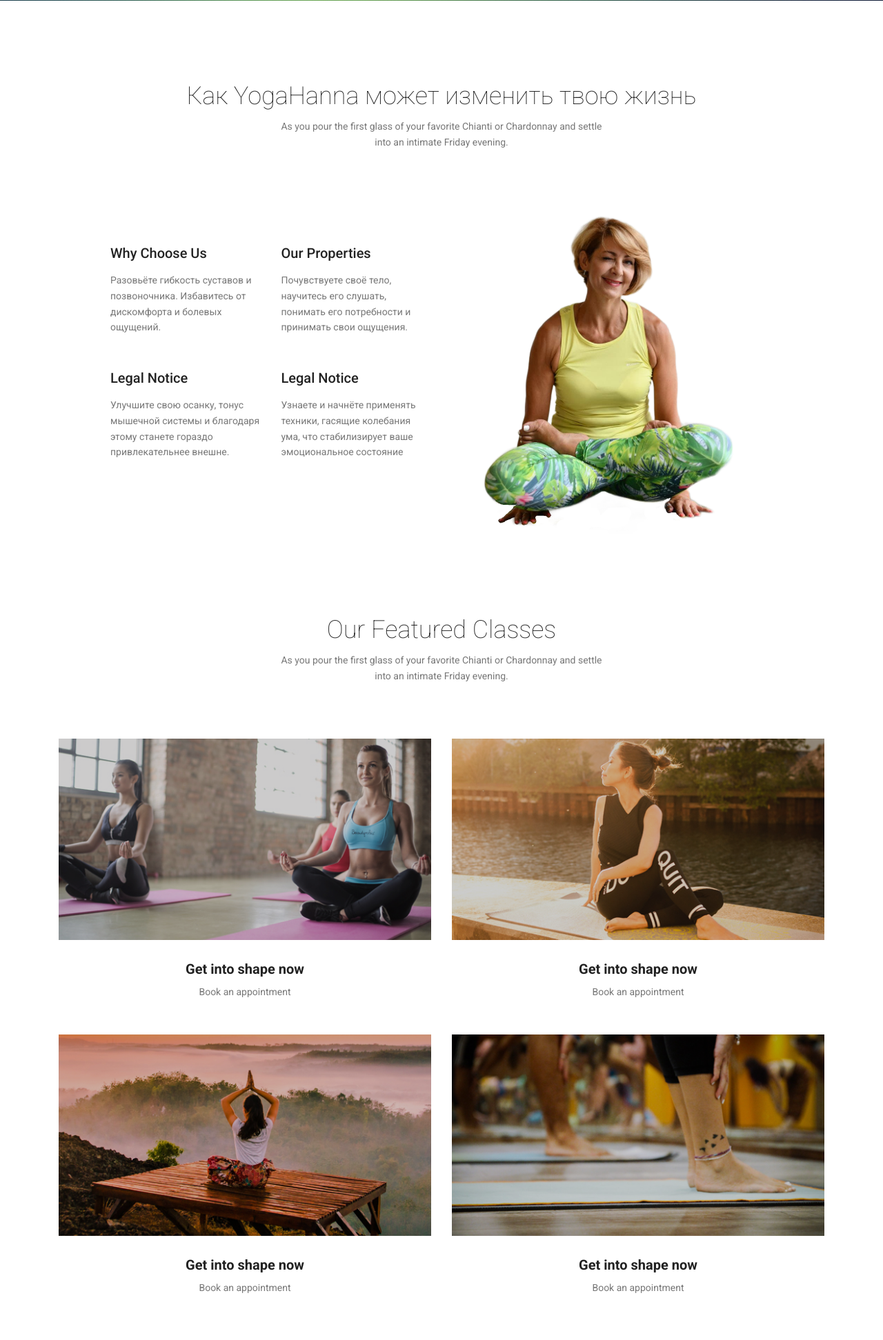
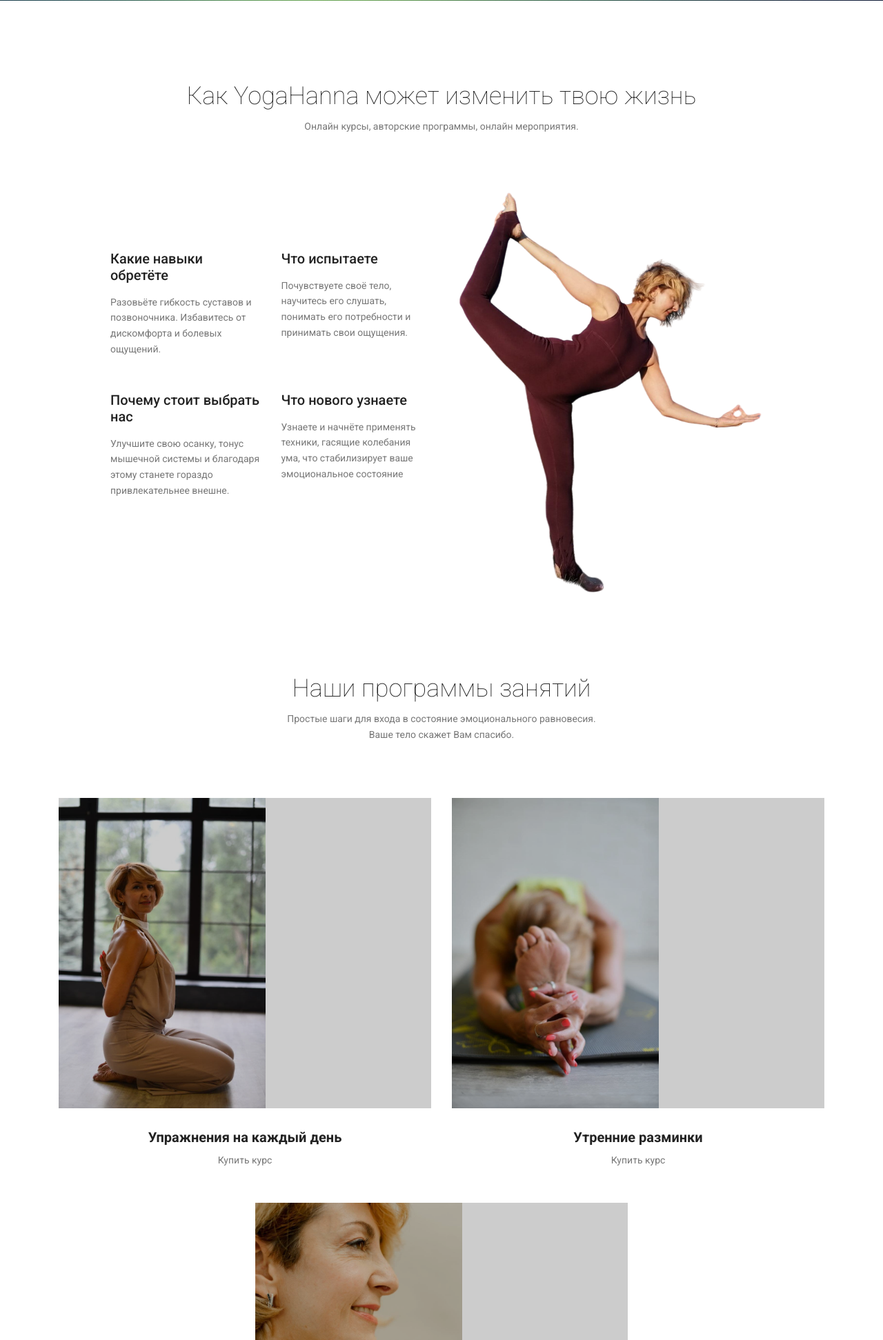
Before and after one commit to polinanechaeva25/yoga, a Django app: page / in a window 1280 px wide. Shown: the part 799-2742 px from the top of the page at 69% size. Run offline with Django 3.2, Linux system fonts and the light colour scheme; some libraries are stand-ins or nearby versions.

Commit message:
update second page plus therd

```diff
--- a/mainapp/templates/mainapp/index.html
+++ b/mainapp/templates/mainapp/index.html
@@ -116,7 +116,7 @@
 				<div class="col-lg-12">
 					<div class="section-title-wrap text-center">
 						<h1>Как YogaHanna может изменить твою жизнь</h1>
-						<p>As you pour the first glass of your favorite Chianti or Chardonnay and settle into an intimate Friday evening.</p>
+						<p>Онлайн курсы, авторские программы, онлайн мероприятия.</p>
 					</div>
 				</div>
 			</div>
@@ -126,7 +126,7 @@
 					<div class="row">
 						<div class="col-lg-6">
 							<div class="single-about">
-								<h4>Why Choose Us</h4>
+								<h4>Какие навыки обретёте</h4>
 								<p>
 									Разовьёте гибкость суставов и позвоночника. Избавитесь от дискомфорта и болевых ощущений.
 								</p>
@@ -134,7 +134,7 @@
 						</div>
 						<div class="col-lg-6">
 							<div class="single-about">
-								<h4>Our Properties</h4>
+								<h4>Что испытаете</h4>
 								<p>
 									Почувствуете своё тело, научитесь его слушать, понимать его потребности и принимать свои ощущения.
 								</p>
@@ -142,7 +142,7 @@
 						</div>
 						<div class="col-lg-6">
 							<div class="single-about">
-								<h4>Legal Notice</h4>
+								<h4>Почему стоит выбрать нас</h4>
 								<p>
 									Улучшите свою осанку, тонус мышечной системы и благодаря этому станете гораздо привлекательнее внешне.
 								</p>
@@ -150,7 +150,7 @@
 						</div>
 						<div class="col-lg-6">
 							<div class="single-about">
-								<h4>Legal Notice</h4>
+								<h4>Что нового узнаете</h4>
 								<p>
 									Узнаете и начнёте применять техники, гасящие колебания ума, что стабилизирует ваше эмоциональное состояние
 								</p>
@@ -160,7 +160,7 @@
 				</div>
 
 				<div class="col-lg-6 about-left">
-					<img class="img-fluid" src="{% static 'img/about-img.png' %}" width="450"  alt="">
+					<img class="img-fluid" src="{% static 'img/about-img.png' %}" width="450" alt="">
 				</div>
 			</div>
 		</div>
@@ -173,60 +173,60 @@
 			<div class="row d-flex justify-content-center">
 				<div class="col-lg-12">
 					<div class="section-title-wrap text-center">
-						<h1>Our Featured Classes</h1>
-						<p>As you pour the first glass of your favorite Chianti or Chardonnay and settle into an intimate Friday evening.</p>
+						<h1>Наши программы занятий</h1>
+						<p> Простые шаги для входа в состояние эмоционального равновесия. <br> Ваше тело скажет Вам спасибо.</p>
 					</div>
 				</div>
 			</div>
 			<div class="row justify-content-center d-flex align-items-center">
 				<div class="col-lg-6 col-md-6 single-feature">
 					<figure>
-						<img class="img-fluid" src="{% static 'img/featured-class/f1.jpg' %}" alt="">
+						<img class="img-fluid" src="{% static 'img/featured-class/f1.jpg' %}" width="300" alt="">
 						<div class="overlay overlay-bg"></div>
 					</figure>
 					<div class="text-center">
-						<h4 class="mb-10">Get into shape now</h4>
+						<h4 class="mb-10">Упражнения на каждый день</h4>
 						<p>
-							<a href="#">Book an appointment</a>
+							<a href="#">Купить курс</a>
 						</p>
 					</div>
 				</div>
 				<div class="col-lg-6 col-md-6 single-feature">
 					<figure>
-						<img class="img-fluid" src="{% static 'img/featured-class/f2.jpg' %}" alt="">
+						<img class="img-fluid" src="{% static 'img/featured-class/f2.jpg' %}" width="300" alt="">
 						<div class="overlay overlay-bg"></div>
 					</figure>
 					<div class="text-center">
-						<h4 class="mb-10">Get into shape now</h4>
+						<h4 class="mb-10">Утренние разминки</h4>
 						<p>
-							<a href="#">Book an appointment</a>
+							<a href="#">Купить курс</a>
 						</p>
 					</div>
 				</div>
 				<div class="col-lg-6 col-md-6 single-feature">
 					<figure>
-						<img class="img-fluid" src="{% static 'img/featured-class/f3.jpg' %}" alt="">
+						<img class="img-fluid" src="{% static 'img/featured-class/f3.jpg' %}" width="300" alt="">
 						<div class="overlay overlay-bg"></div>
 					</figure>
 					<div class="text-center">
-						<h4 class="mb-10">Get into shape now</h4>
+						<h4 class="mb-10">Красивая шея</h4>
 						<p>
-							<a href="#">Book an appointment</a>
+							<a href="#">Купить курс</a>
 						</p>
 					</div>
 				</div>
-				<div class="col-lg-6 col-md-6 single-feature">
-					<figure>
-						<img class="img-fluid" src="{% static 'img/featured-class/f4.jpg' %}" alt="">
-						<div class="overlay overlay-bg"></div>
-					</figure>
-					<div class="text-center">
-						<h4 class="mb-10">Get into shape now</h4>
-						<p>
-							<a href="#">Book an appointment</a>
-						</p>
-					</div>
-				</div>
+<!--				<div class="col-lg-6 col-md-6 single-feature">-->
+<!--					<figure>-->
+<!--						<img class="img-fluid" src="{% static 'img/featured-class/f4.jpg' %}" alt="">-->
+<!--						<div class="overlay overlay-bg"></div>-->
+<!--					</figure>-->
+<!--					<div class="text-center">-->
+<!--						<h4 class="mb-10">Get into shape now</h4>-->
+<!--						<p>-->
+<!--							<a href="#">Book an appointment</a>-->
+<!--						</p>-->
+<!--					</div>-->
+<!--				</div>-->
 			</div>
 		</div>
 	</section>
@@ -234,13 +234,13 @@
 
 	<!-- Start schedule Area -->
 	<section class="schedule-area section-gap">
-		<img class="featured-img img-fluid" src="{% static 'img/featured-class/feature-img.png' %}" alt="">
+		<img class="featured-img img-fluid" src="{% static 'img/featured-class/feature-img.png' %}" width="650" alt="">
 		<div class="container">
 			<div class="row d-flex justify-content-center">
 				<div class="col-lg-12">
 					<div class="section-title-wrap text-center">
-						<h1>Schedule your Fitness Process</h1>
-						<p>Who are in extremely love with eco friendly system.</p>
+						<h1>Расписание занятий</h1>
+						<p>Идеальный день, чтобы начать.</p>
 					</div>
 				</div>
 			</div>
```
Also changed, not shown: static/img/about-img.png, static/img/featured-class/f1.jpg, static/img/featured-class/f1_old.jpg (added), static/img/featured-class/f2.jpg, static/img/featured-class/f2_old.jpg (added), static/img/featured-class/f3.jpg, static/img/featured-class/f3_old.jpg (added), static/img/featured-class/feature-img-old.png (added), static/img/featured-class/feature-img.png.
